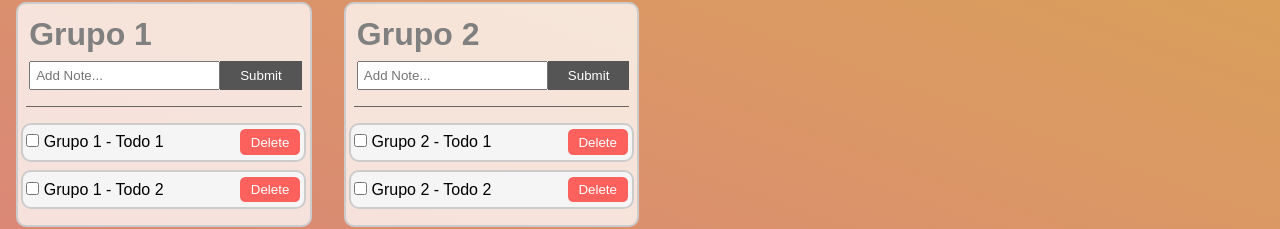
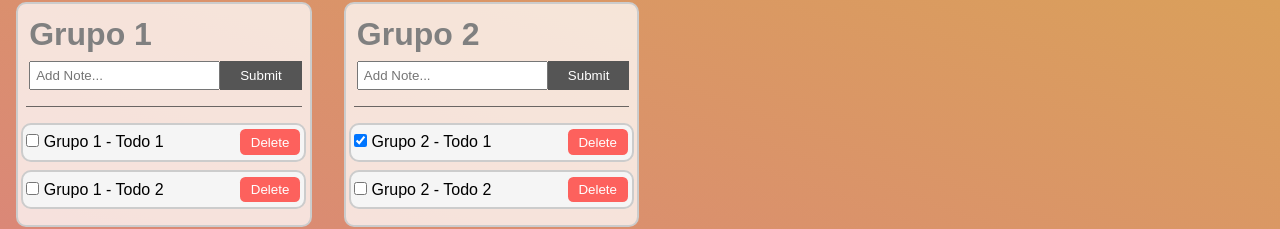
Before and after one commit to LucioTrincheri/notes-app, a React (Create React App) app: page / in a window 1280 px wide. Shown: the part 93-322 px from the top of the page. Built offline with nearby package versions, Linux system fonts and the light colour scheme.

Commit message:
Added delete and completed functionality

```diff
--- a/src/App.js
+++ b/src/App.js
@@ -32,7 +32,7 @@ class App extends Component {
 					{
 						id: 3,
 						title: "Grupo 2 - Todo 1",
-						completed: false
+						completed: true
 					},
 					{
 						id: 4,
@@ -75,36 +75,52 @@ class App extends Component {
 		});
 	};
 
+	// Change Todo status
+	markComplete = (id, groupId) => {
+		this.setState({
+			group: this.state.group.map(todoGroup => {
+				if (todoGroup.id === groupId) {
+					todoGroup.todos = todoGroup.todos.map(todo => {
+						if (todo.id === id) {
+							todo.completed = !todo.completed;
+						}
+						return todo;
+					});
+				}
+				return todoGroup;
+			})
+		});
+	};
+
+	delTodo = (id, groupId) => {
+		this.setState({
+			group: this.state.group.map(todoGroup => {
+				if (todoGroup.id === groupId) {
+					todoGroup.todos = todoGroup.todos.filter(todo => todo.id !== id);
+				}
+				return todoGroup;
+			})
+		});
+	};
+
 	render() {
 		return (
-			/*
-			<div className="App">
-				<div className="container">
-					// TODO Agregar Header
-					{this.state.group.map(todoGroup => (
-						<TodoGroup addTodo={this.addTodo} todoGroup={todoGroup} />
-					))}
-					<AddTodoGroup />
-				</div>
-			</div>
-			*/
-			//! No funca y no tengo la mas remota idea de por que.
 			<Router>
-				<div className="App">
+				<div className='App'>
 					<Header />
 					<Route
-						path="/"
+						path='/'
 						exact
 						render={props => (
 							<React.Fragment>
 								{this.state.group.map(todoGroup => (
-									<TodoGroup addTodo={this.addTodo} todoGroup={todoGroup} />
+									<TodoGroup addTodo={this.addTodo} todoGroup={todoGroup} markComplete={this.markComplete} delTodo={this.delTodo} />
 								))}
 								<AddTodoGroup addTodoGroup={this.addTodoGroup} />
 							</React.Fragment>
 						)}
 					/>
-					<Route path="/about" component={About} />
+					<Route path='/about' component={About} />
 				</div>
 			</Router>
 		);
--- a/src/components/Todo.js
+++ b/src/components/Todo.js
@@ -17,14 +17,13 @@ export class Todo extends Component {
 			<div className={style.todoContainer}>
 				<p>
 					<input
-						type="checkbox"
-						// TODO onChange={this.props.markComplete.bind(this, id)}
+						type='checkbox'
+						className={style.completeBtn}
+						checked={completed}
+						onChange={this.props.markComplete.bind(this, id, this.props.groupId)}
 					/>{" "}
-					{title}
-					<button
-						className={style.delBtnStyle}
-						// TODO onClick={this.props.delTodo.bind(this, id)}
-					>
+					<label className={style.completeLabel}>{title}</label>
+					<button className={style.delBtnStyle} onClick={this.props.delTodo.bind(this, id, this.props.groupId)}>
 						Delete
 					</button>
 				</p>
--- a/src/components/TodoGroup.js
+++ b/src/components/TodoGroup.js
@@ -9,12 +9,9 @@ class TodoGroup extends Component {
 		return (
 			<div className={css.groupContainer}>
 				<h1 className={css.groupTitle}>{this.props.todoGroup.title}</h1>
-				<AddTodo
-					groupId={this.props.todoGroup.id}
-					addTodo={this.props.addTodo}
-				/>
+				<AddTodo groupId={this.props.todoGroup.id} addTodo={this.props.addTodo} />
 				{this.props.todoGroup.todos.map(todo => (
-					<Todo todo={todo} />
+					<Todo todo={todo} delTodo={this.props.delTodo} groupId={this.props.todoGroup.id} markComplete={this.props.markComplete} />
 				))}
 			</div>
 		);
```
Also changed, not shown: src/components/AddTodo.js (+4 -9 lines).
